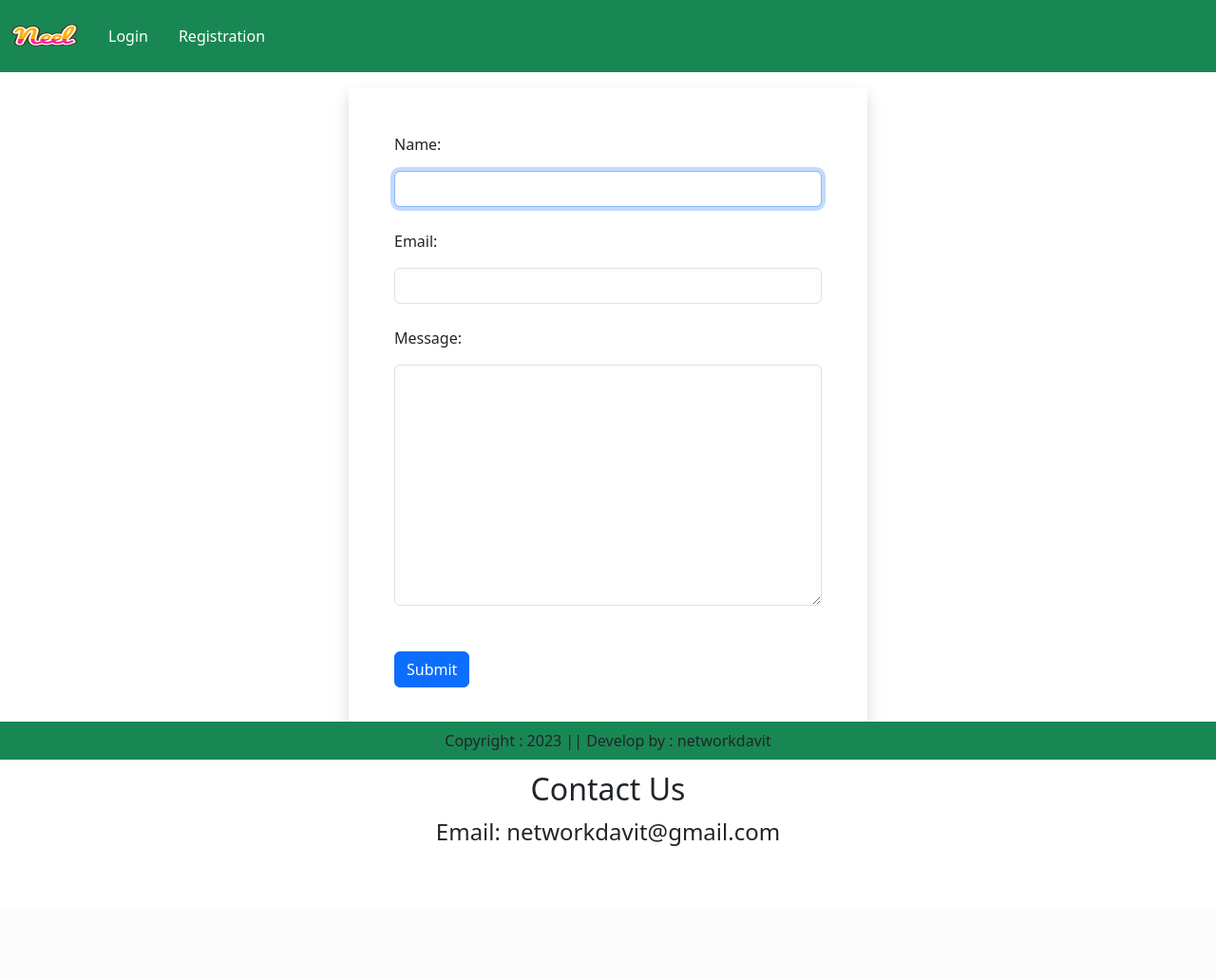
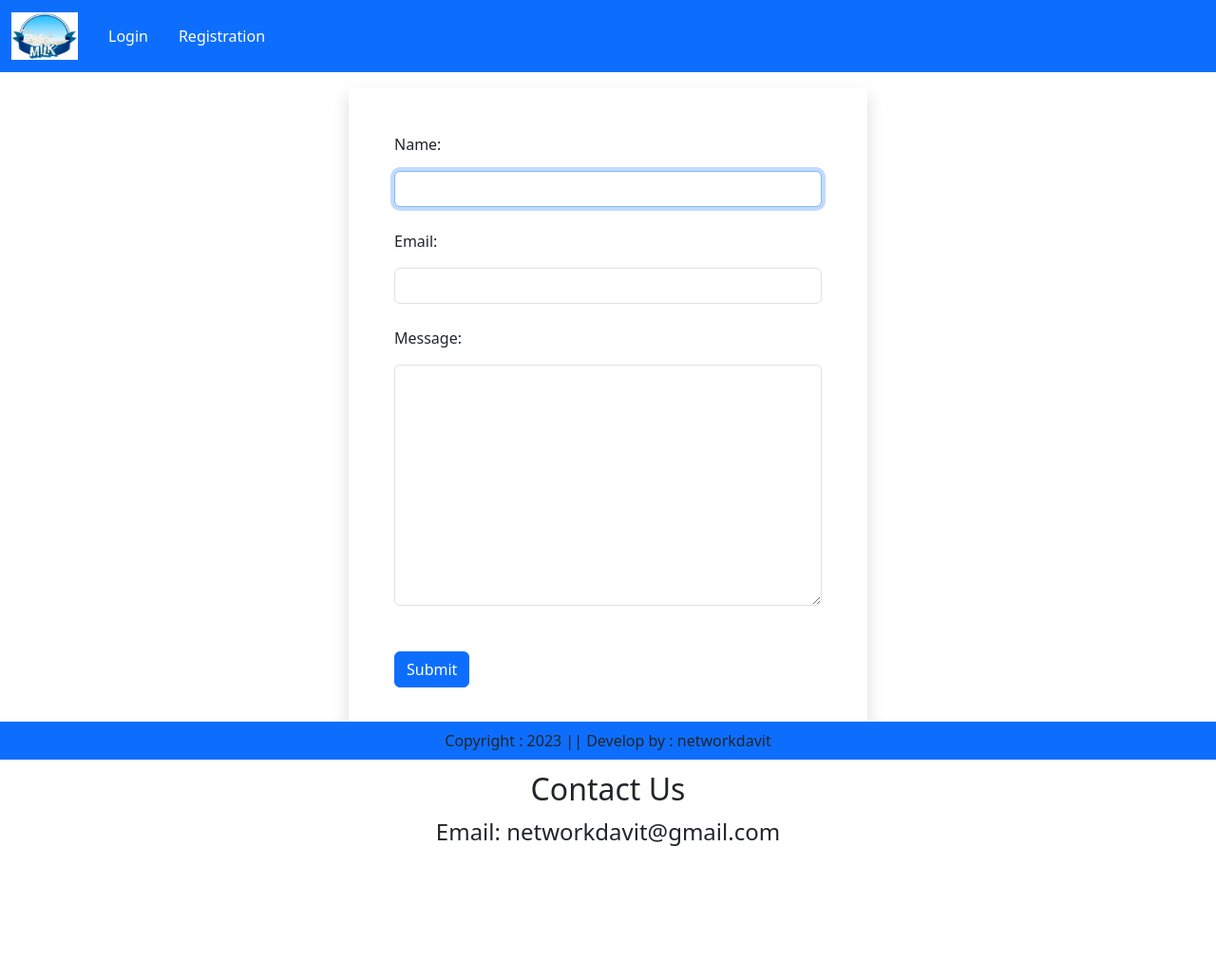
Before and after one commit to networkdavit/django_ecomm_full, a Django app: page /contact/ in a window 1280 px wide. Shown: the whole page at 95% size. Before the commit the page ends 891 px from the top, so only its background shows below. Run offline with Django 4.2, Linux system fonts and the light colour scheme; some libraries are stand-ins or nearby versions.

Commit message:
Design changes, contact form

```diff
--- a/ecommerce/app/static/app/css/style.css
+++ b/ecommerce/app/static/app/css/style.css
@@ -25,8 +25,6 @@
  font-size: 24px;
  font-weight: bold;
 }
-
-
 
 
 .buttermilk{
--- a/ecommerce/app/templates/app/about.html
+++ b/ecommerce/app/templates/app/about.html
@@ -2,7 +2,7 @@
 {% load static %}
 {% block title %}About{% endblock title %}
 
-{% block banner-slider %}
+{% comment %} {% block banner-slider %}
 <div id="carouselExample" class="carousel slide">
     <div class="carousel-inner">
       <div class="carousel-item active">
@@ -27,7 +27,7 @@
       <span class="visually-hidden">Next</span>
     </button>
   </div>
-{% endblock banner-slider %}
+{% endblock banner-slider %} {% endcomment %}
 
 {% block main-content %}
 <div class="container">
--- a/ecommerce/app/templates/app/base.html
+++ b/ecommerce/app/templates/app/base.html
@@ -14,10 +14,10 @@
     <title>Dairy Products | {% block title %}{% endblock title %} %</title>
 </head>
 <body>
-    <nav class="navbar navbar-expand-lg  navbar-dark bg-success">
+    <nav class="navbar navbar-expand-lg  navbar-dark bg-primary">
     <div class="container-fluid">
         <a class="navbar-brand" href="/">
-            <img src="{% static 'app/images/neel.png' %}" width="70" height="50" />
+            <img src="{% static 'app/images/dairy.jpg' %}" width="70" height="50" />
         </a>
         <button class="navbar-toggler" type="button" data-bs-toggle="collapse" data-bs-target="#navbarSupportedContent" aria-controls="navbarSupportedContent" aria-expanded="false" aria-label="Toggle navigation">
         <span class="navbar-toggler-icon"></span>
@@ -92,8 +92,10 @@
     {% block information %}{% endblock information %}
     {% block main-content %}{% endblock main-content %}
 
-
-    <footer class="container-fluid fixed-bottom bg-success text-center p-2 mt-5">
+    <br>
+    <br>
+    <br>
+    <footer class="container-fluid fixed-bottom bg-primary text-center p-2 mt-5">
         Copyright : 2023 || Develop by : networkdavit
     </footer>
 
--- a/ecommerce/app/templates/app/home.html
+++ b/ecommerce/app/templates/app/home.html
@@ -31,7 +31,7 @@
 
 {% block information %}
 <div class="container">
-    <div class="row bg-success text-center p-5 text-white border-bottom shadow">
+    <div class="row bg-primary text-center p-5 text-white border-bottom shadow">
         <h1>Products</h1>
         <small class="fs-5">
             Lorem ipsum dolor sit amet, consectetur adipiscing elit. Aenean augue dolor, tincidunt vitae iaculis at, tempus tempor lorem. Praesent a vulputate erat, eget pulvinar ipsum. Fusce pellentesque non est sit amet blandit. Mauris massa mauris, consequat eu vulputate at, aliquam eget mauris. Aliquam aliquet, velit efficitur posuere dignissim, quam tortor porta dolor, non vulputate ligula dui maximus mi. In hac habitasse platea dictumst. Nulla facilisi. Morbi placerat pellentesque ante, nec consequat nibh ornare vitae.
```
Also changed, not shown: ecommerce/app/static/app/images/dairy.jpg (added).
